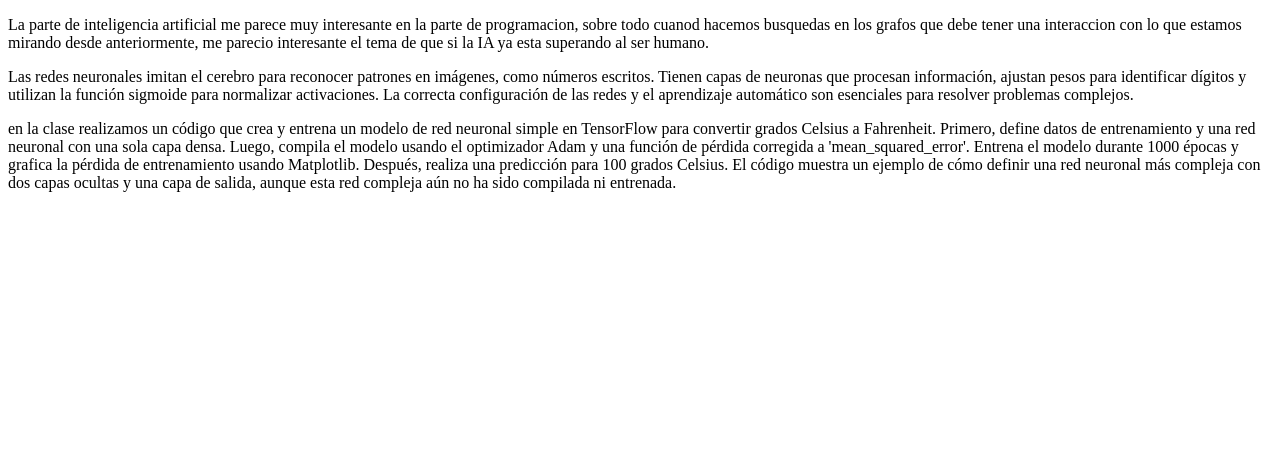
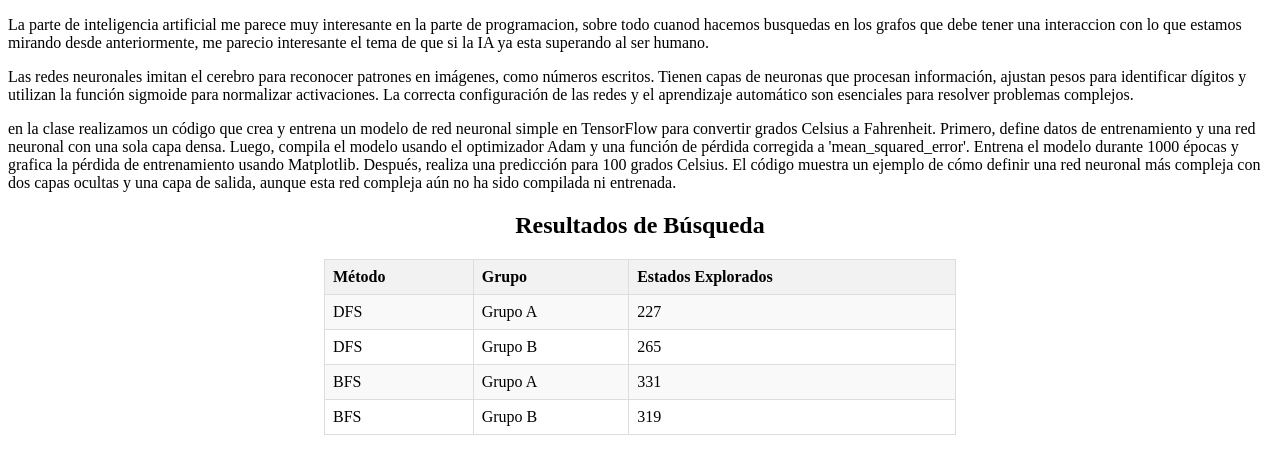
Before and after one commit to 325a/InteligenciaArtificialPaz, a plain HTML site: page InteligenciaArtificialPaz/index.html in a window 1280 px wide. Drawn offline with Linux system fonts and the light colour scheme.

Commit message:
Update index.html

```diff
--- a/InteligenciaArtificialPaz/index.html
+++ b/InteligenciaArtificialPaz/index.html
@@ -32,5 +32,60 @@
         Matplotlib. Después, realiza una predicción para 100 grados Celsius.
         El código muestra un ejemplo de cómo definir una red neuronal más compleja con dos capas ocultas y una capa de salida, aunque esta red compleja aún no ha sido compilada ni entrenada.
     </P>
+
+    <title> 26/09/2024
+        PARCIAL 1 </title>
+      <style>
+        table {
+            width: 50%;
+            margin: 20px auto;
+            border-collapse: collapse;
+        }
+        th, td {
+            border: 1px solid #dddddd;
+            text-align: left;
+            padding: 8px;
+        }
+        th {
+            background-color: #f2f2f2;
+        }
+        tr:nth-child(even) {
+            background-color: #f9f9f9;
+        }
+    </style>
+</head>
+<body>
+
+<h2 style="text-align:center;">Resultados de Búsqueda</h2>
+
+<table>
+    <tr>
+        <th>Método</th>
+        <th>Grupo</th>
+        <th>Estados Explorados</th>
+    </tr>
+    <tr>
+        <td>DFS</td>
+        <td>Grupo A</td>
+        <td>227</td>
+    </tr>
+    <tr>
+        <td>DFS</td>
+        <td>Grupo B</td>
+        <td>265</td>
+    </tr>
+    <tr>
+        <td>BFS</td>
+        <td>Grupo A</td>
+        <td>331</td>
+    </tr>
+    <tr>
+        <td>BFS</td>
+        <td>Grupo B</td>
+        <td>319</td>
+    </tr>
+</table>
+
+
 </body>
 </html>
```
